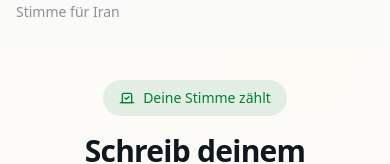
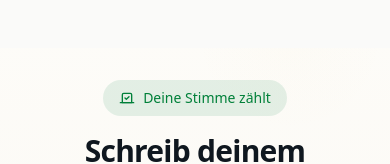
Before and after one commit to KhademOHAli1/letter-tool, a Next.js app: page /de in a window 390 px wide. Shown: the top 164 px of the page. Built offline with nearby package versions, Linux system fonts and the light colour scheme; no server answers.

Commit message:
Hide logo on mobile - only show settings on right

```diff
--- a/src/components/site-header.tsx
+++ b/src/components/site-header.tsx
@@ -49,11 +49,11 @@ export function SiteHeader() {
 						: "bg-transparent"
 				}`}
 			>
-				<div className="flex h-12 items-center justify-between px-4 md:px-6">
-					{/* Logo / Home link - very subtle */}
+				<div className="flex h-12 items-center justify-end px-4 md:px-6 md:justify-between">
+					{/* Logo / Home link - hidden on mobile, shown on desktop */}
 					<Link
 						href="/"
-						className="text-sm font-medium text-muted-foreground/70 hover:text-foreground transition-colors"
+						className="hidden md:block text-sm font-medium text-muted-foreground/70 hover:text-foreground transition-colors"
 					>
 						{language === "de" ? "Stimme für Iran" : "Voice for Iran"}
 					</Link>
```
